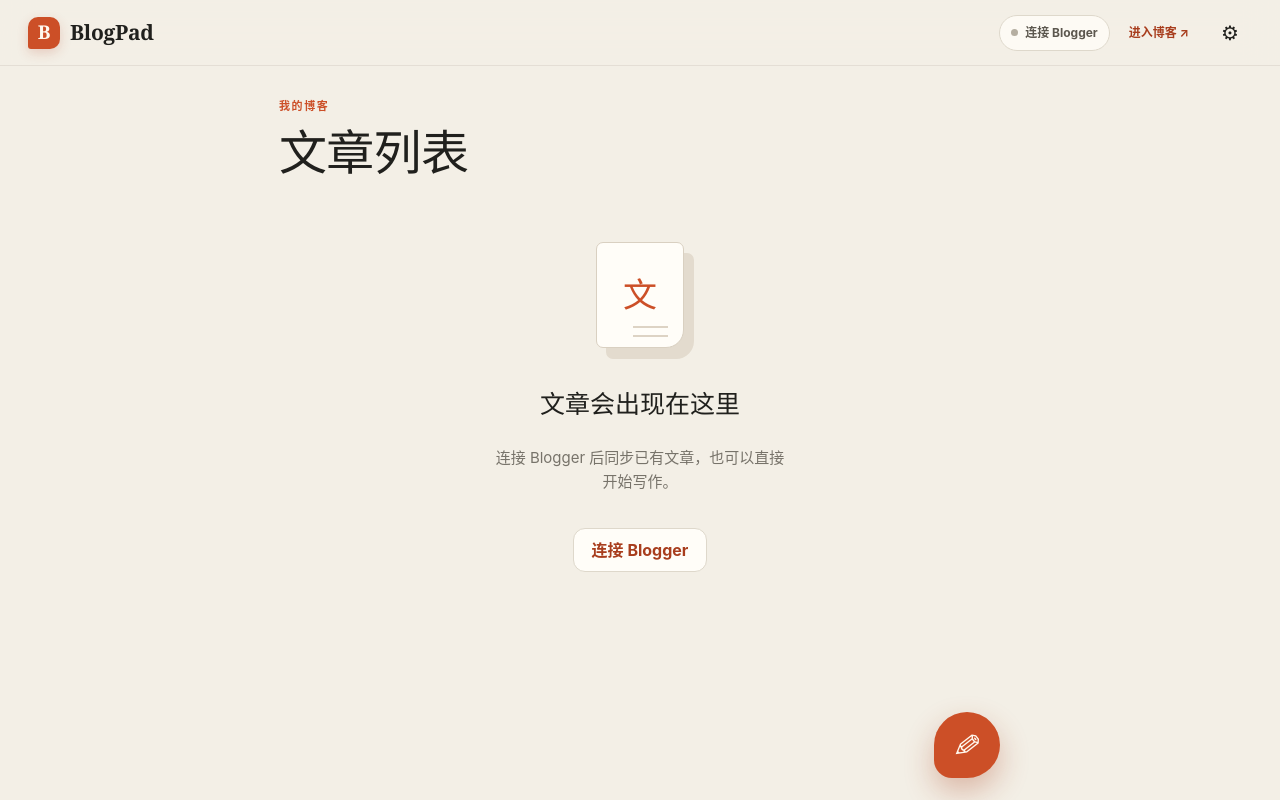
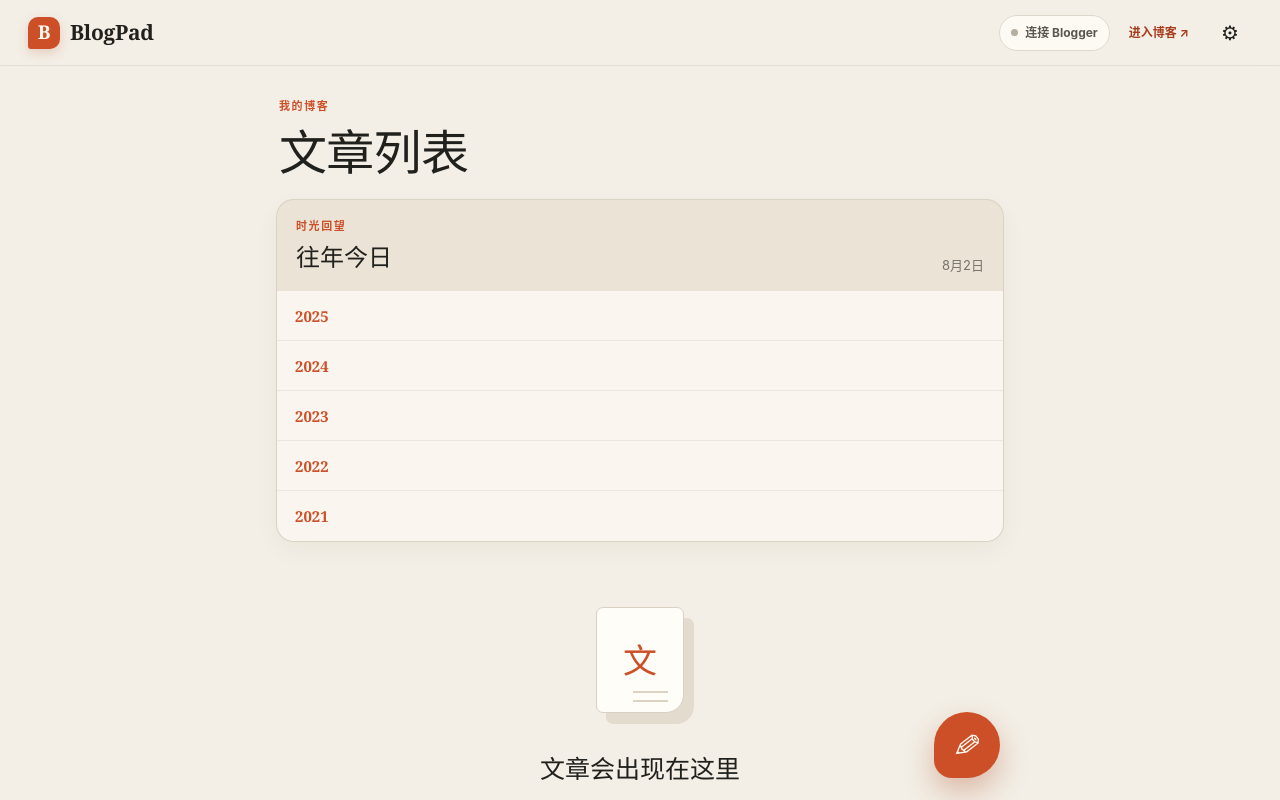
Before and after one commit to nononon2015/blogpad, a Next.js app: page /blogpad/ in a window 1280 px wide. Shown: the top 800 px of the page. Built offline with nearby package versions, Linux system fonts and the light colour scheme.

Commit message:
Add five-year on-this-day memories

```diff
--- a/app/globals.css
+++ b/app/globals.css
@@ -39,6 +39,19 @@ button { -webkit-tap-highlight-color: transparent; }
 .list-heading { display: flex; align-items: flex-end; justify-content: space-between; gap: 20px; padding: 0 3px 22px; }
 .list-heading h1 { margin: 0; font-family: Georgia, "Songti SC", serif; font-size: clamp(34px, 9vw, 48px); line-height: 1.05; letter-spacing: -.7px; }
 .post-count { padding: 7px 10px; border-radius: 99px; color: var(--muted); background: #e9e2d6; font-size: 12px; }
+.memories { margin-bottom: 22px; overflow: hidden; border: 1px solid rgba(105,92,69,.13); border-radius: 18px; background: #ebe3d6; box-shadow: 0 8px 24px rgba(52,42,22,.045); }
+.memories-heading { display: flex; align-items: flex-end; justify-content: space-between; gap: 16px; padding: 18px 19px 15px; }
+.memories-heading .eyebrow { margin-bottom: 5px; }
+.memories-heading h2 { margin: 0; font-family: Georgia, "Songti SC", serif; font-size: 24px; }
+.memories-heading > time { color: var(--muted); font-size: 13px; }
+.memory-years { border-top: 1px solid rgba(105,92,69,.12); background: rgba(255,253,248,.76); }
+.memory-row { display: grid; grid-template-columns: 58px minmax(0, 1fr); min-height: 50px; padding: 0 18px; border-bottom: 1px solid rgba(105,92,69,.1); }
+.memory-row:last-child { border-bottom: 0; }
+.memory-row > strong { align-self: center; color: var(--accent); font-family: Georgia, serif; font-size: 15px; }
+.memory-posts { display: grid; align-content: center; min-width: 0; padding: 7px 0; }
+.memory-posts a, .memory-posts > span:not(.memory-empty) { display: flex; align-items: center; justify-content: space-between; gap: 10px; min-width: 0; padding: 5px 0; overflow: hidden; color: var(--ink); font-family: Georgia, "Songti SC", serif; font-size: 15px; text-decoration: none; text-overflow: ellipsis; white-space: nowrap; }
+.memory-posts a span { flex: 0 0 auto; color: var(--accent-dark); font-family: -apple-system, BlinkMacSystemFont, sans-serif; }
+.memory-empty { display: block; min-height: 24px; }
 .post-list { display: grid; gap: 11px; }
 .post-card { display: flex; align-items: center; justify-content: space-between; gap: 18px; min-height: 128px; padding: 20px; border: 1px solid rgba(105,92,69,.13); border-radius: 17px; background: var(--paper); box-shadow: 0 8px 24px rgba(52,42,22,.055); }
 .post-card-main { min-width: 0; }
--- a/app/page.tsx
+++ b/app/page.tsx
@@ -33,6 +33,7 @@ declare global {
 const DRAFT_KEY = "blogpad-draft-v1";
 const CONFIG_KEY = "blogpad-config-v1";
 const POSTS_KEY = "blogpad-posts-v1";
+const MEMORIES_KEY_PREFIX = "blogpad-on-this-day-v1-";
 
 export default function Home() {
   const editorRef = useRef<HTMLDivElement>(null);
@@ -55,6 +56,7 @@ export default function Home() {
   const [uploadPreset, setUploadPreset] = useState("");
   const [connected, setConnected] = useState(false);
   const [posts, setPosts] = useState<Post[]>([]);
+  const [onThisDayPosts, setOnThisDayPosts] = useState<Record<number, Post[]>>({});
   const [busy, setBusy] = useState(false);
   const [uploading, setUploading] = useState(false);
   const [notice, setNotice] = useState("");
@@ -77,6 +79,10 @@ export default function Home() {
       setBlogUrl(data.blogUrl || "");
       setCloudName(data.cloudName || "");
       setUploadPreset(data.uploadPreset || "");
+      if (data.blogId) {
+        const cachedMemories = localStorage.getItem(`${MEMORIES_KEY_PREFIX}${data.blogId}`);
+        if (cachedMemories) setOnThisDayPosts(JSON.parse(cachedMemories));
+      }
     }
     if (cachedPosts) setPosts(JSON.parse(cachedPosts));
   }, []);
@@ -133,6 +139,36 @@ export default function Home() {
     cachePosts(remotePosts);
   }
 
+  async function loadOnThisDay(accessToken: string, selectedBlogId: string) {
+    if (!selectedBlogId) return;
+    const today = new Date();
+    const month = today.getMonth();
+    const day = today.getDate();
+    const years = Array.from({ length: 5 }, (_, index) => today.getFullYear() - index - 1);
+    const entries = await Promise.all(years.map(async (year) => {
+      const start = new Date(year, month, day);
+      if (start.getMonth() !== month || start.getDate() !== day) return [year, []] as const;
+      const end = new Date(year, month, day + 1);
+      const params = new URLSearchParams({
+        startDate: start.toISOString(),
+        endDate: end.toISOString(),
+        fetchBodies: "false",
+        maxResults: "20",
+        orderBy: "published",
+        status: "live",
+      });
+      const response = await fetch(`https://www.googleapis.com/blogger/v3/blogs/${selectedBlogId}/posts?${params}`, {
+        headers: { Authorization: `Bearer ${accessToken}` },
+      });
+      if (!response.ok) return [year, []] as const;
+      const data = await response.json();
+      return [year, (data.items || []).map((post: Post) => ({ ...post, status: "live" as const }))] as const;
+    }));
+    const memories = Object.fromEntries(entries) as Record<number, Post[]>;
+    setOnThisDayPosts(memories);
+    localStorage.setItem(`${MEMORIES_KEY_PREFIX}${selectedBlogId}`, JSON.stringify(memories));
+  }
+
   async function loadBlogs(accessToken: string) {
     const response = await fetch("https://www.googleapis.com/blogger/v3/users/self/blogs", {
       headers: { Authorization: `Bearer ${accessToken}` },
@@ -147,7 +183,7 @@ export default function Home() {
     setBlogUrl(selectedBlog?.url || "");
     setConnected(true);
     saveConfig({ blogId: selectedBlogId, blogUrl: selectedBlog?.url || "" });
-    await loadPosts(accessToken, selectedBlogId);
+    await Promise.all([loadPosts(accessToken, selectedBlogId), loadOnThisDay(accessToken, selectedBlogId)]);
     setNotice(`已连接，并同步 ${nextBlogs.length > 0 ? "文章列表" : "博客"}。`);
   }
 
@@ -362,6 +398,8 @@ export default function Home() {
 
   const plainText = content.replace(/<[^>]+>/g, " ").replace(/&nbsp;/g, " ").trim();
   const wordCount = plainText.replace(/\s/g, "").length;
+  const today = new Date();
+  const anniversaryYears = Array.from({ length: 5 }, (_, index) => today.getFullYear() - index - 1);
 
   return (
     <main className={`app-shell ${screen === "list" ? "list-screen" : "editor-screen"}`}>
@@ -374,7 +412,7 @@ export default function Home() {
         {screen === "editor" && <strong className="editor-heading">{editingPostId ? "编辑文章" : "写文章"}</strong>}
         <div className="top-actions">
           {screen === "editor" ? <span className="save-state">{savedAt}</span> : (
-            <button className={`connection-pill ${connected ? "connected" : ""}`} onClick={connected ? () => loadPosts(tokenRef.current, blogId) : connectGoogle} disabled={busy}>
+            <button className={`connection-pill ${connected ? "connected" : ""}`} onClick={connected ? () => Promise.all([loadPosts(tokenRef.current, blogId), loadOnThisDay(tokenRef.current, blogId)]) : connectGoogle} disabled={busy}>
               <span className="connection-dot" />{connected ? "已连接" : "连接 Blogger"}
             </button>
           )}
@@ -389,6 +427,29 @@ export default function Home() {
             <div><p className="eyebrow">我的博客</p><h1>文章列表</h1></div>
             {posts.length > 0 && <span className="post-count">{posts.length} 篇</span>}
           </div>
+
+          <section className="memories" aria-labelledby="memories-title">
+            <div className="memories-heading">
+              <div><p className="eyebrow">时光回望</p><h2 id="memories-title">往年今日</h2></div>
+              <time>{today.toLocaleDateString("zh-CN", { month: "long", day: "numeric" })}</time>
+            </div>
+            <div className="memory-years">
+              {anniversaryYears.map((year) => {
+                const memories = onThisDayPosts[year] || [];
+                return (
+                  <div className="memory-row" key={year}>
+                    <strong>{year}</strong>
+                    <div className="memory-posts">
+                      {memories.map((post) => post.url ? (
+                        <a key={post.id} href={post.url} target="_blank" rel="noreferrer">{post.title || "未命名文章"}<span>↗</span></a>
+                      ) : <span key={post.id}>{post.title || "未命名文章"}</span>)}
+                      {memories.length === 0 && <span className="memory-empty" aria-label={`${year} 年今日没有日记`}>&nbsp;</span>}
+                    </div>
+                  </div>
+                );
+              })}
+            </div>
+          </section>
 
           {posts.length > 0 ? (
             <div className="post-list">
@@ -480,7 +541,7 @@ export default function Home() {
             </div>
             <p className="sheet-copy">OAuth 客户端 ID 只保存在这台设备上；访问令牌不会保存。连接后会同步文章列表。</p>
             <label className="field-label">Google OAuth 客户端 ID<input value={clientId} onChange={(event) => setClientId(event.target.value)} placeholder="123456…apps.googleusercontent.com" inputMode="text" /></label>
-            {blogs.length > 0 && <label className="field-label">选择博客<select value={blogId} onChange={async (event) => { const selected = event.target.value; const selectedUrl = blogs.find((blog) => blog.id === selected)?.url || ""; setBlogId(selected); setBlogUrl(selectedUrl); saveConfig({ blogId: selected, blogUrl: selectedUrl }); if (tokenRef.current) await loadPosts(tokenRef.current, selected); }}>{blogs.map((blog) => <option key={blog.id} value={blog.id}>{blog.name}</option>)}</select></label>}
+            {blogs.length > 0 && <label className="field-label">选择博客<select value={blogId} onChange={async (event) => { const selected = event.target.value; const selectedUrl = blogs.find((blog) => blog.id === selected)?.url || ""; setBlogId(selected); setBlogUrl(selectedUrl); saveConfig({ blogId: selected, blogUrl: selectedUrl }); if (tokenRef.current) await Promise.all([loadPosts(tokenRef.current, selected), loadOnThisDay(tokenRef.current, selected)]); }}>{blogs.map((blog) => <option key={blog.id} value={blog.id}>{blog.name}</option>)}</select></label>}
             <button className="google-button" onClick={connectGoogle} disabled={busy}><span className="google-g">G</span>{connected ? "重新连接 Google" : "连接 Google 并同步文章"}</button>
             <a className="help-link" href="https://console.cloud.google.com/apis/credentials" target="_blank" rel="noreferrer">前往 Google Cloud 设置 →</a>
             <div className="settings-divider" />
```
